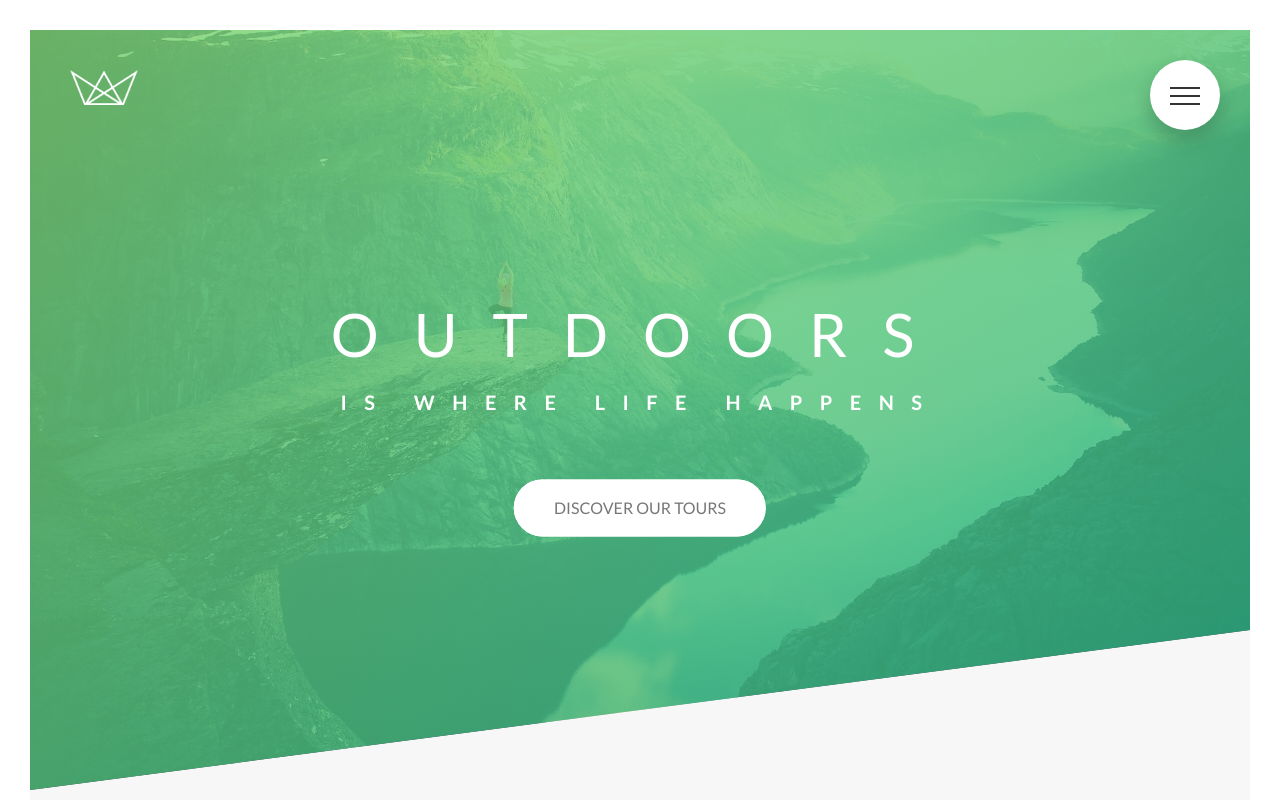
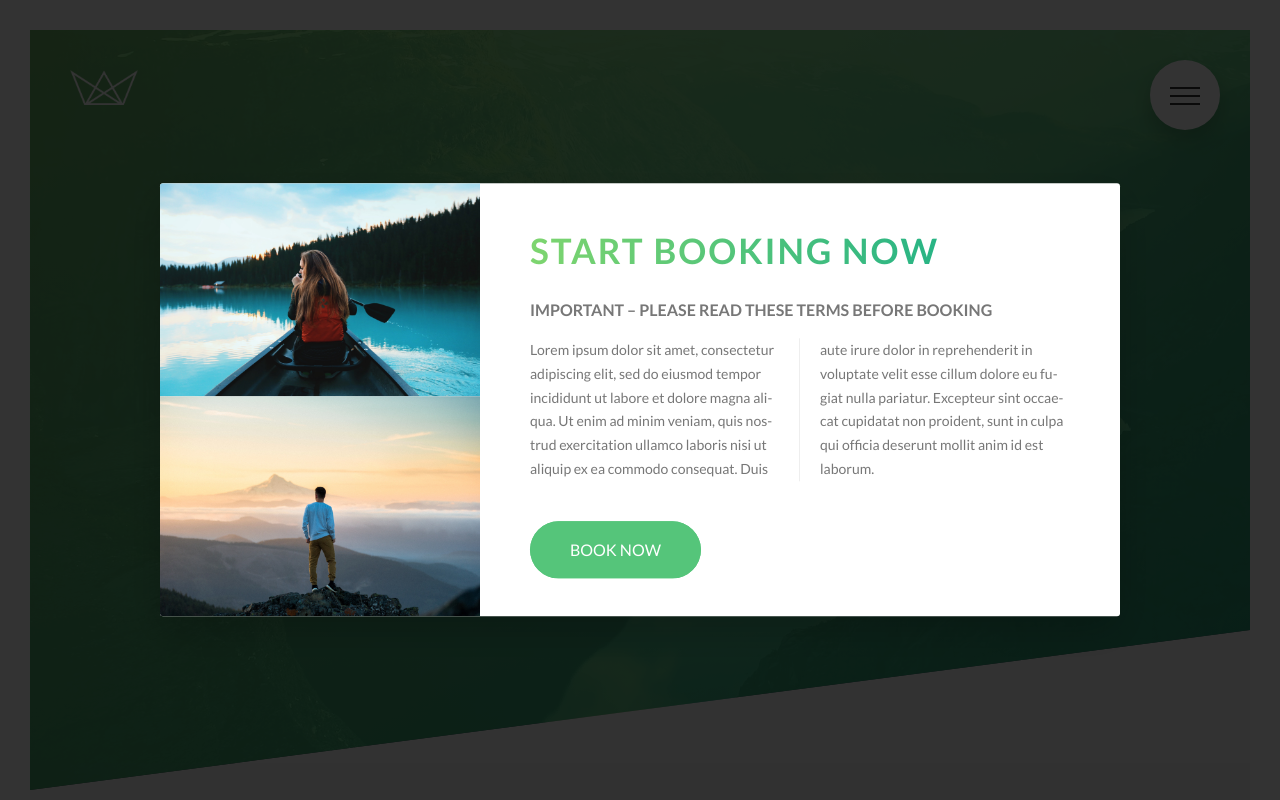
Before and after one commit to GregoryMoskalev/natours-project, a website: page index.html in a window 1280 px wide. Shown: the top 800 px of the page. Drawn offline with Linux system fonts and the light colour scheme.

Commit message:
building a pure css popup part 1

```diff
--- a/index.html
+++ b/index.html
@@ -356,5 +356,22 @@
                 </div>
             </div>
         </footer>
+
+        <div class="popup">
+            <div class="popup__content">
+                <div class="popup__left">
+                    <img src="img/nat-8.jpg" alt="Tour photo" class="popup__img">
+                    <img src="img/nat-9.jpg" alt="Tour photo" class="popup__img">
+                </div>
+                <div class="popup__right">
+                    <h2 class="heading-secondary u-margin-bottom-small">Start booking now</h2>
+                    <h3 class="heading-tertiary u-margin-bottom-small">Important &ndash; Please read these terms before booking</h3>
+                    <p class="popup__text">
+                        Lorem ipsum dolor sit amet, consectetur adipiscing elit, sed do eiusmod tempor incididunt ut labore et dolore magna aliqua. Ut enim ad minim veniam, quis nostrud exercitation ullamco laboris nisi ut aliquip ex ea commodo consequat. Duis aute irure dolor in reprehenderit in voluptate velit esse cillum dolore eu fugiat nulla pariatur. Excepteur sint occaecat cupidatat non proident, sunt in culpa qui officia deserunt mollit anim id est laborum.
+                    </p>
+                    <a href="" class="btn btn--green">Book now</a>
+                </div>
+            </div>
+        </div>
     </body>
 </html>
--- a/sass/abstracts/_mixins.scss
+++ b/sass/abstracts/_mixins.scss
@@ -6,7 +6,7 @@
 	}
 }
 
-@mixin center-horizontal-vertical {
+@mixin absCenter {
 	position: absolute;
 	top: 50%;
 	left: 50%;
--- a/sass/components/_card.scss
+++ b/sass/components/_card.scss
@@ -142,7 +142,7 @@
 	}
 	// BACK SIDE STYLING
 	&__cta {
-		@include center-horizontal-vertical;
+		@include absCenter;
 		width: 90%;
 		text-align: center;
 	}
--- a/sass/components/_form.scss
+++ b/sass/components/_form.scss
@@ -71,12 +71,12 @@
 		top: -.4rem;
 
 		&::after {
+			@include absCenter;
 			content: "";
 			display: block;
 			height: 1.3rem;
 			width: 1.3rem;
 			border-radius: 50%;
-			@include center-horizontal-vertical;
 			background-color: $color-primary;
 			opacity: 0;
 			transition: opacity .2s;
--- /dev/null
+++ b/sass/components/_popup.scss
@@ -0,0 +1,54 @@
+.popup {
+	height: 100vh;
+	width: 100%;
+	position: fixed;
+	left: 0;
+	top: 0;
+	z-index: 9999;
+	background-color: rgba($color-black, 0.8);
+
+	&__content {
+		@include absCenter;
+		width: 75%;
+		background-color: $color-white;
+		box-shadow: $shadow-big;
+		border-radius: $default-border-radius;
+		display: table;
+		overflow: hidden;
+	}
+
+	&__left {
+		width: 33.333333%;
+		display: table-cell;
+	}
+
+	&__right {
+		width: 66.6666667%;
+		display: table-cell;
+		vertical-align: middle;
+		padding: 3rem 5rem;
+	}
+
+	&__img {
+		display: block;
+		width: 100%;
+	}
+
+	&__text {
+		font-size: 1.4rem;
+		margin-bottom: 4rem;
+
+		-moz-column-count: 2;
+		-moz-column-gap: 4rem;
+		-moz-column-rule: 1px solid $color-grey-light-2;
+
+		column-count: 2;
+		column-gap: 4rem;
+		column-rule: 1px solid $color-grey-light-2;
+
+		-moz-hyphens: auto;
+		-ms-hyphens: auto;
+		-webkit-hyphens: auto;
+		hyphens: auto;
+	}
+}
--- a/sass/layout/_header.scss
+++ b/sass/layout/_header.scss
@@ -24,7 +24,7 @@
 	}
 
 	&__text-box {
-		@include center-horizontal-vertical;
+		@include absCenter;
 		text-align: center;
 	}
 }
--- a/sass/layout/_navigation.scss
+++ b/sass/layout/_navigation.scss
@@ -42,7 +42,7 @@
 	}
 
 	&__list {
-		@include center-horizontal-vertical;
+		@include absCenter;
 		list-style: none;
 		text-align: center;
 		width: 100%;
--- a/sass/main.scss
+++ b/sass/main.scss
@@ -14,6 +14,7 @@
 @import "components/story";
 @import "components/bg-video";
 @import "components/form";
+@import "components/popup";
 
 @import "layout/header";
 @import "layout/grid";
```
Also changed, not shown: css/main.css.
